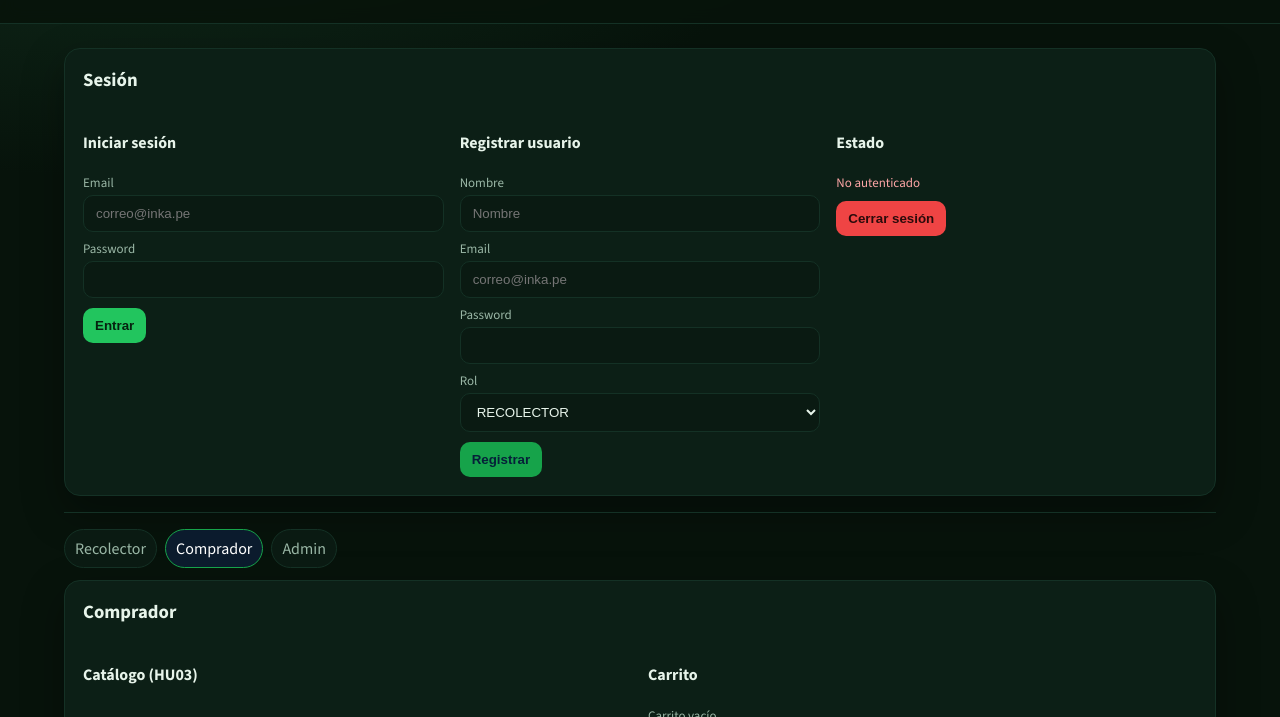
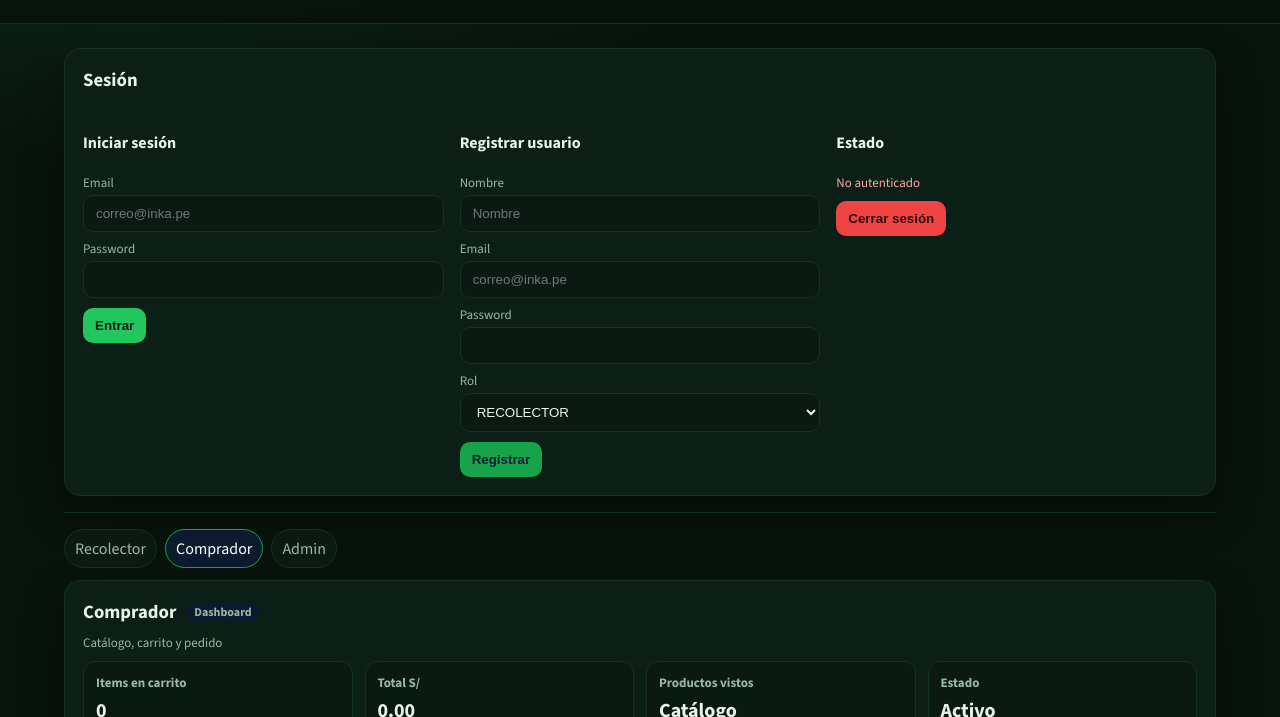
Before and after one commit to angelpomatayp-sketch/inka-moss, a website: page public/panel.html in a window 1280 px wide. Both pictures are taken after a click on the element "Comprador". Shown: the part 83-800 px from the top of the page. Drawn offline with nearby package versions, Linux system fonts and the light colour scheme; a web font is replaced by a local one.

Commit message:
Elevate home and buyer dashboard to ecommerce style

```diff
--- a/public/app.js
+++ b/public/app.js
@@ -197,6 +197,7 @@ function renderCart() {
   if (!list) return;
   const cart = getCart();
   list.innerHTML = "";
+  updateBuyerStats(cart);
   if (cart.length === 0) {
     list.innerHTML = "<div class=\"notice\">Carrito vacío</div>";
     return;
@@ -227,6 +228,16 @@ function renderCart() {
   });
 }
 
+function updateBuyerStats(cart) {
+  const items = cart.reduce((sum, c) => sum + c.quantity, 0);
+  const total = cart.reduce((sum, c) => sum + (c.priceSoles * c.quantity), 0);
+  const elItems = document.getElementById("buy-stat-items");
+  const elTotal = document.getElementById("buy-stat-total");
+  const elViewed = document.getElementById("buy-stat-viewed");
+  if (elItems) elItems.textContent = items;
+  if (elTotal) elTotal.textContent = total.toFixed(2);
+  if (elViewed) elViewed.textContent = "Catálogo";
+}
 function updateCart(productId, delta) {
   const cart = getCart();
   const item = cart.find((c) => c.productId === productId);
@@ -250,6 +261,8 @@ async function loadCatalog() {
   const list = document.getElementById("catalog-list");
   list.innerHTML = "";
   const data = await api("/api/products");
+  const elViewed = document.getElementById("buy-stat-viewed");
+  if (elViewed) elViewed.textContent = data.length;
   data.forEach((p) => {
     const div = document.createElement("div");
     div.className = "item";
--- a/public/panel.html
+++ b/public/panel.html
@@ -128,7 +128,18 @@
       </section>
 
       <section class="card hidden" id="comprador" data-panel>
-        <h3>Comprador</h3>
+        <div class="dashboard-header">
+          <div>
+            <h3 class="section-title">Comprador <span class="pill">Dashboard</span></h3>
+            <div class="notice">Catálogo, carrito y pedido</div>
+          </div>
+        </div>
+        <div class="stat-grid" style="margin: 10px 0 16px;">
+          <div class="stat"><h4>Items en carrito</h4><p id="buy-stat-items">-</p></div>
+          <div class="stat"><h4>Total S/</h4><p id="buy-stat-total">-</p></div>
+          <div class="stat"><h4>Productos vistos</h4><p id="buy-stat-viewed">-</p></div>
+          <div class="stat"><h4>Estado</h4><p id="buy-stat-status">Activo</p></div>
+        </div>
         <div class="grid">
           <div>
             <h4>Catálogo (HU03)</h4>
--- a/public/site.css
+++ b/public/site.css
@@ -34,6 +34,8 @@ body {
 .hero h1 { font-family: "Unbounded", system-ui, sans-serif; font-size: 36px; margin:0 0 8px; }
 .hero p { color: var(--muted); margin:0 0 16px; }
 .hero-card { background: var(--card); border:1px solid var(--border); padding:20px; border-radius:16px; box-shadow: var(--shadow); }
+.hero-card ul { margin: 10px 0 16px; padding-left: 18px; color: var(--muted); }
+.hero-card li { margin: 6px 0; }
 .hero-actions { display:flex; gap:12px; margin:16px 0; }
 .hero-actions .cta { background: var(--accent); color:#06210f; padding:12px 16px; border-radius:10px; text-decoration:none; font-weight:800; }
 .hero-actions .ghost { border:1px solid var(--border); padding:12px 16px; border-radius:10px; text-decoration:none; color:var(--text); }
```
Also changed, not shown: public/index.html (+25 -0 lines).
